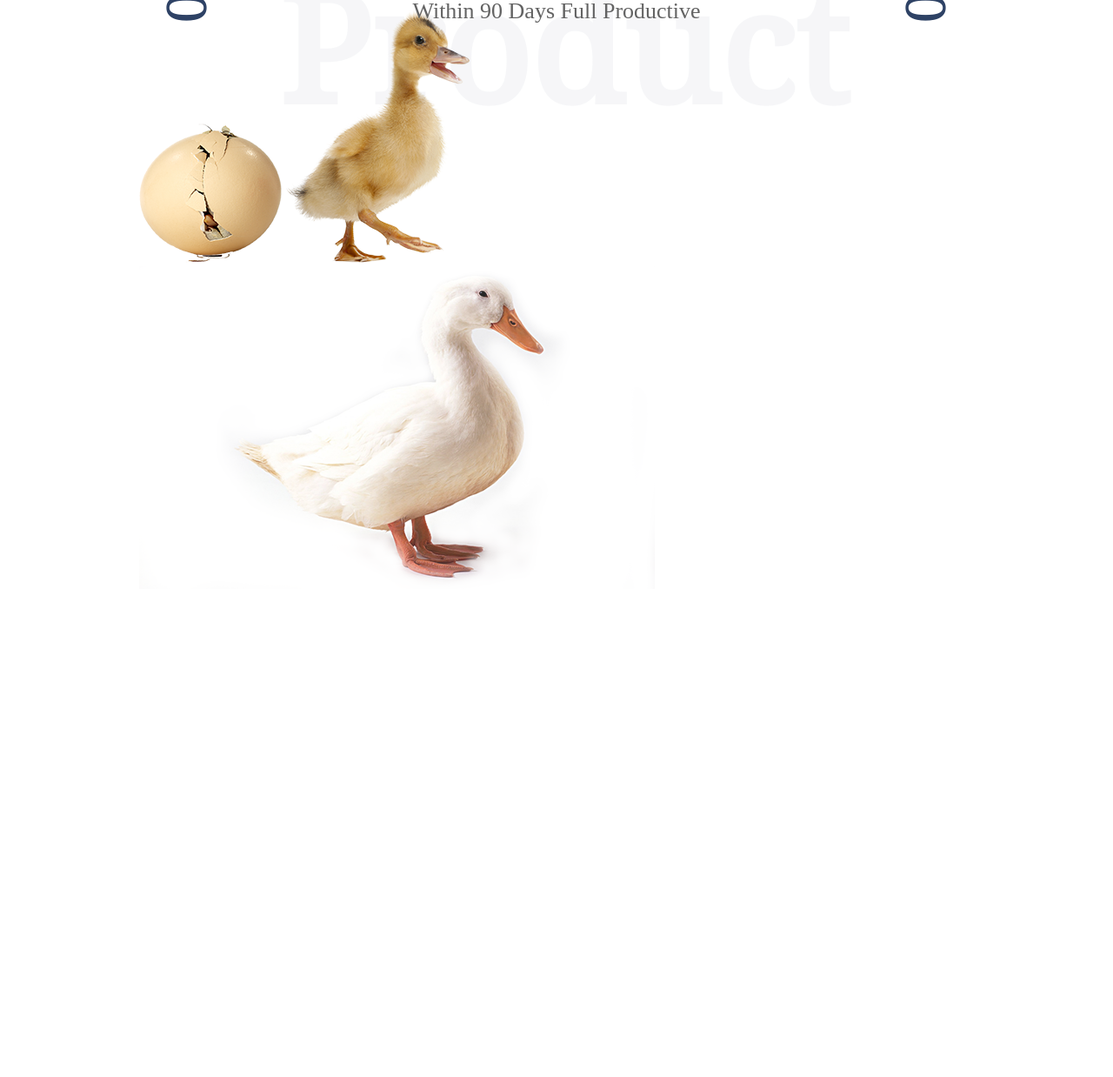
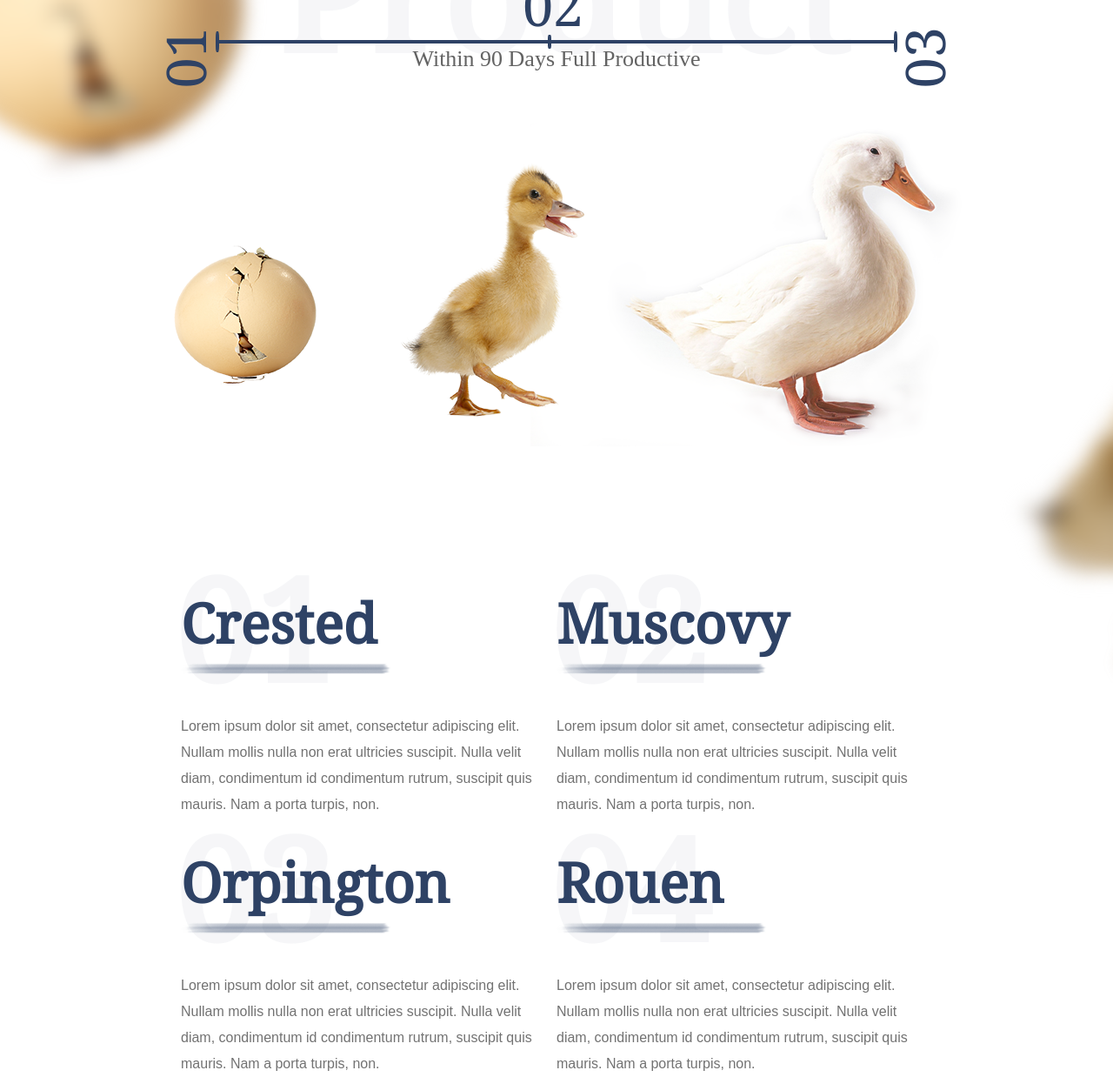
Before and after one commit to lashapapuka/DuckPack, a plain HTML site: page index.html in a window 1280 px wide. Shown: the part 841-2079 px from the top of the page at 87% size. Before the commit the page ends 1523 px from the top, so only its background shows below. Drawn offline with Linux system fonts and the light colour scheme.

Commit message:
add product section

```diff
--- a/css/main.css
+++ b/css/main.css
@@ -11,7 +11,7 @@
 * {
 	box-sizing: border-box;
 }
-ul, img {
+h1, h2, h3, h4, h5, h6, ul, img, li, p {
 	margin: 0;
 	padding: 0;
 	list-style-type: none;
@@ -30,7 +30,7 @@ body {
 					url('../img/bg-duck-elipse.png'),
 					url(../img/bg-duck-1.png);
 	background-repeat: no-repeat;
-	background-position: -200px, 85%, 97% 88%, 116% 52%;
+	background-position: -200px, 85%, 97% 88%, 1160px 52%;
 }
 .container {
 	max-width: 960px;
@@ -129,6 +129,10 @@ body {
 
 .product {
 	position: relative;
+	background-image: url('../img/bg-duck-egg.png'),
+					url('../img/bg-small-duck.png');
+	background-repeat: no-repeat;
+	background-position: -70px -75px, 1150px 200px;
 }
 .product-header {
 	opacity: 0.04;
@@ -150,22 +154,21 @@ body {
 	font-size: 63px;
 	font-weight: 20px;
 	margin: 0 auto;
+	padding-top: 130px;
 }
 .drowing-line li:nth-child(1) {
 	position: absolute;
 	left: -70px;
-	top: -4px;
 	transform: rotate(-90deg);
 }
 .drowing-line li:nth-child(2) {
 	position: absolute;
-	top: -52px;
+	top: 55%;
 	left: 45%;
 }
 .drowing-line li:nth-child(3) {
 	position: absolute;
 	right: -70px;
-	top: -4px;
 	transform: rotate(-90deg);
 }
 
@@ -225,5 +228,52 @@ body {
 	font-family: "Work Sans";
 	font-size: 26px;
 	font-weight: 300;
-	line-height: 20px;
+	line-height: 40px;
 }
+.product-img {
+	margin-top: 112px;
+	height: 500px;
+	background-image: url('../img/duck-egg.png'),
+					url('../img/small-duck.png'),
+					url('../img/big-duck.png');
+	background-repeat: no-repeat;
+	background-position: 40px 140px, 300px 45px, 450px 0;
+}
+
+.product-info{
+	display: flex;
+	flex-direction: row;
+	flex-wrap: wrap;
+	justify-content: center;
+}
+
+.product-info li{
+	position: relative;
+	width: 45%;
+}
+.product-info__bg-title {
+	padding: 0;
+	margin: -7px;
+	position: absolute;
+	top: 0;
+	left: 0;
+	opacity: 0.04;
+	color: #2e4265;
+	font-size: 163px;
+}
+.product-info__title {
+	color: #2e4265;
+	font-size: 63px;
+	padding-top: 40px;
+}
+.produnct-info__bg-text {
+	margin-top: 7px;
+}
+.product-info__desc {
+	margin-top: 40px;
+	color: #636363;
+	opacity: 0.9;
+	font-family: sans-serif;
+	font-size: 16px;
+	line-height: 30px;
+}
--- a/index.html
+++ b/index.html
@@ -67,9 +67,69 @@
 				</div>
 
 				<ul class="product-img">
-					<img src="img/duck-egg.png" alt="duck-egg">
-					<img src="img/small-duck.png" alt="small-duck">
-					<img src="img/big-duck.png" alt="big-duck">
+				</ul>
+
+				<ul class="product-info">
+					<li>
+						<h2 class="product-info__bg-title">01</h2>
+						<h3 class="product-info__title">
+							Crested
+						</h3>
+						<div class="produnct-info__bg-text">
+							<img src="img/bg-text.png" alt="bg-text">
+						</div>
+						<p class="product-info__desc">
+							Lorem ipsum dolor sit amet, consectetur adipiscing elit.
+							Nullam mollis nulla non erat ultricies suscipit. Nulla velit diam,
+							condimentum id condimentum rutrum,
+							suscipit quis mauris. Nam a porta turpis, non.
+						</p>
+					</li>
+					<li>
+						<h2 class="product-info__bg-title">02</h2>
+						<h3 class="product-info__title">
+							Muscovy
+						</h3>
+						<div class="produnct-info__bg-text">
+							<img src="img/bg-text.png" alt="bg-text">
+						</div>
+						<p class="product-info__desc">
+							Lorem ipsum dolor sit amet, consectetur adipiscing elit.
+							Nullam mollis nulla non erat ultricies suscipit. Nulla velit diam,
+							condimentum id condimentum rutrum, suscipit quis mauris. Nam a porta
+							turpis, non.
+						</p>
+					</li>
+					<li>
+						<h2 class="product-info__bg-title">03</h2>
+						<h3 class="product-info__title">
+							Orpington
+						</h3>
+						<div class="produnct-info__bg-text">
+							<img src="img/bg-text.png" alt="bg-text">
+						</div>
+						<p class="product-info__desc">
+							Lorem ipsum dolor sit amet, consectetur adipiscing elit.
+							Nullam mollis nulla non erat ultricies suscipit. Nulla velit diam,
+							condimentum id condimentum rutrum,
+							suscipit quis mauris. Nam a porta turpis, non.
+						</p>
+					</li>
+					<li>
+						<h2 class="product-info__bg-title">04</h2>
+						<h3 class="product-info__title">
+							Rouen
+						</h3>
+						<div class="produnct-info__bg-text">
+							<img src="img/bg-text.png" alt="bg-text">
+						</div>
+						<p class="product-info__desc">
+							Lorem ipsum dolor sit amet, consectetur adipiscing elit.
+							Nullam mollis nulla non erat ultricies suscipit. Nulla velit diam,
+							condimentum id condimentum rutrum,
+							suscipit quis mauris. Nam a porta turpis, non.
+						</p>
+					</li>
 				</ul>
 			</div>
 		</section>
```
Also changed, not shown: img/bg-text.png (added).
